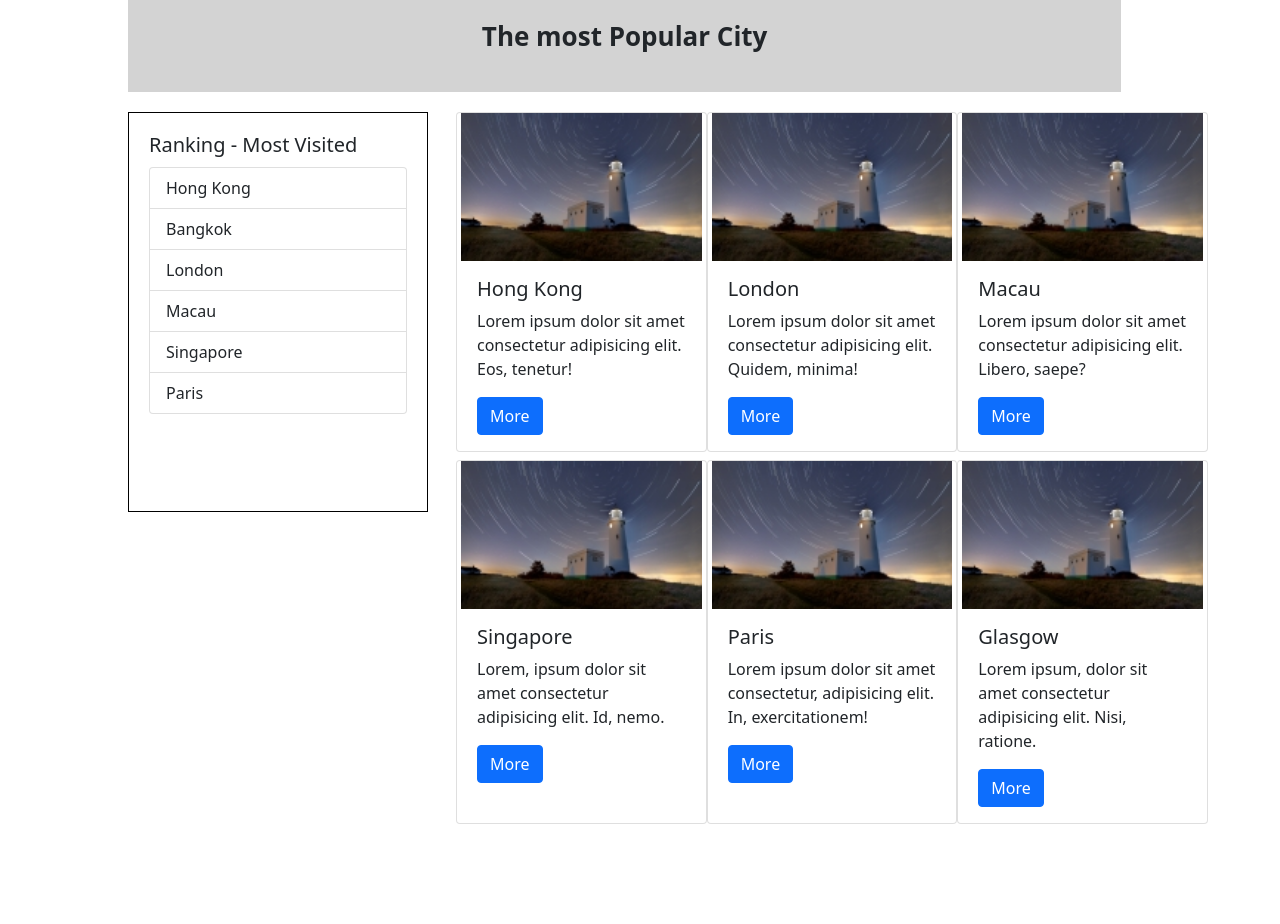
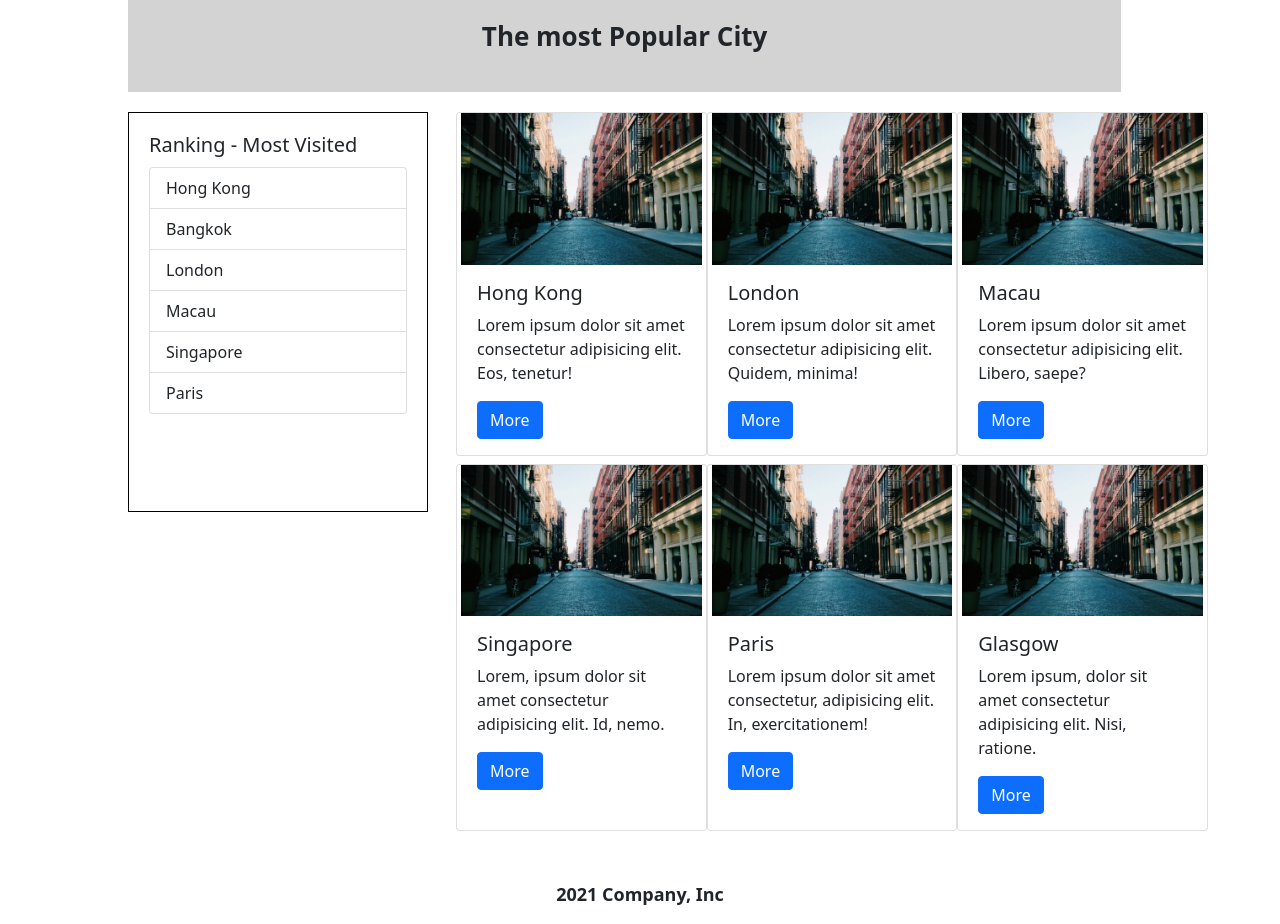
Before and after one commit to Albazcano/Cities_of_the_world, a plain HTML site: page index.html in a window 1280 px wide. Shown: the part 69-993 px from the top of the page. Before the commit the page ends 893 px from the top, so only its background shows below. Drawn offline with nearby package versions, Linux system fonts and the light colour scheme.

Commit message:
added images, modified index.html and styles.css

```diff
--- a/index.html
+++ b/index.html
@@ -49,7 +49,7 @@
 
       <div class="row g-2">
         <div class="card col-lg-4">
-          <img class="card-image" src="./assets/placeimg_163_100_arch.jpg">
+          <img class="card-image" src="./assets/placeimg_286_180_arch.jpg">
           <div class="card-body">
             <h5 class="card-title">Hong Kong</h5>
             <p class="card-text">Lorem ipsum dolor sit amet consectetur adipisicing elit. Eos, tenetur!</p>
@@ -58,7 +58,7 @@
         </div>
 
         <div class="card col-lg-4">
-          <img class="card-image" src="./assets/placeimg_163_100_arch.jpg">
+          <img class="card-image" src="./assets/placeimg_286_180_arch.jpg">
           <div class="card-body">
             <h5 class="card-title">London</h5>
             <p class="card-text">Lorem ipsum dolor sit amet consectetur adipisicing elit. Quidem, minima!</p>
@@ -67,7 +67,7 @@
         </div>
 
         <div class="card col-lg-4">
-          <img class="card-image" src="./assets/placeimg_163_100_arch.jpg">
+          <img class="card-image" src="./assets/placeimg_286_180_arch.jpg">
           <div class="card-body">
             <h5 class="card-title">Macau</h5>
             <p class="card-text">Lorem ipsum dolor sit amet consectetur adipisicing elit. Libero, saepe?</p>
@@ -76,7 +76,7 @@
         </div>
 
         <div class="card col-lg-4">
-          <img class="card-image" src="./assets/placeimg_163_100_arch.jpg">
+          <img class="card-image" src="./assets/placeimg_286_180_arch.jpg">
           <div class="card-body">
             <h5 class="card-title">Singapore</h5>
             <p class="card-text">Lorem, ipsum dolor sit amet consectetur adipisicing elit. Id, nemo.</p>
@@ -85,7 +85,7 @@
         </div>
 
         <div class="card col-lg-4">
-          <img class="card-image" src="./assets/placeimg_163_100_arch.jpg">
+          <img class="card-image" src="./assets/placeimg_286_180_arch.jpg">
           <div class="card-body">
             <h5 class="card-title">Paris</h5>
             <p class="card-text">Lorem ipsum dolor sit amet consectetur, adipisicing elit. In, exercitationem!</p>
@@ -94,7 +94,7 @@
         </div>
 
         <div class="card col-lg-4">
-          <img class="card-image" src="./assets/placeimg_163_100_arch.jpg">
+          <img class="card-image" src="./assets/placeimg_286_180_arch.jpg">
           <div class="card-body">
             <h5 class="card-title">Glasgow</h5>
             <p class="card-text">Lorem ipsum, dolor sit amet consectetur adipisicing elit. Nisi, ratione.</p>
@@ -106,7 +106,22 @@
     </div>
   </section>
 
+  <!-- <section class="restaurantSection row g-2" >
+    <div>
+      <div class="card" style="width: 8rem;">
+        <img class="card-img-circle" src="./assets/placeimg_140_140_nature.jpg" >
+        <div class="card-body">
+          <p class="card-text">Lorem ipsum dolor sit amet.</p>
 
+        </div>
+      </div>
+    </div>
+  </section>   -->
+
+  <footer>
+    <div></div>
+    <p>2021 Company, Inc</p>
+</footer>
 
 </body>
 </html>
--- a/styles.css
+++ b/styles.css
@@ -54,3 +54,19 @@ h5 {
     display: flex;
     flex-wrap: wrap;
 }
+
+/* .restaurantSection {
+    background-color: lightgrey;
+    width: 98%;
+    height: 200px;
+    margin-top: 20px;
+    align-items: center;
+    align-content: space-around;
+} */
+
+footer {
+    text-align: center;
+    font-size: large;
+    font-weight: bold;
+    margin-top: 50px;
+}
```
Also changed, not shown: assets/placeimg_140_140_nature.jpg (added), assets/placeimg_286_180_arch.jpg (added).
